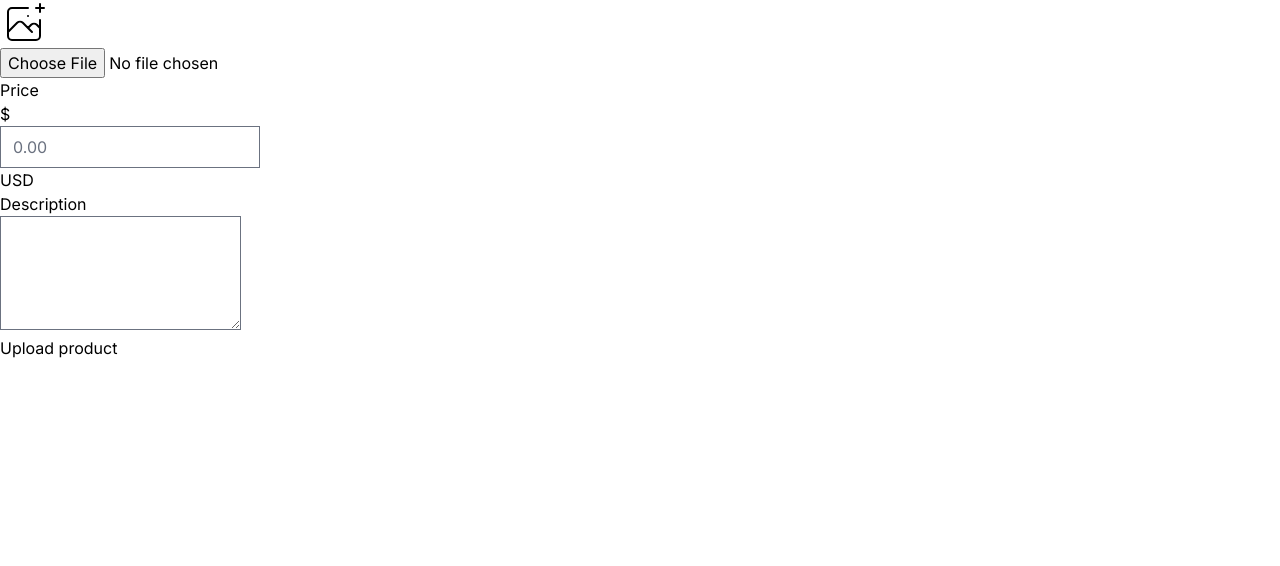
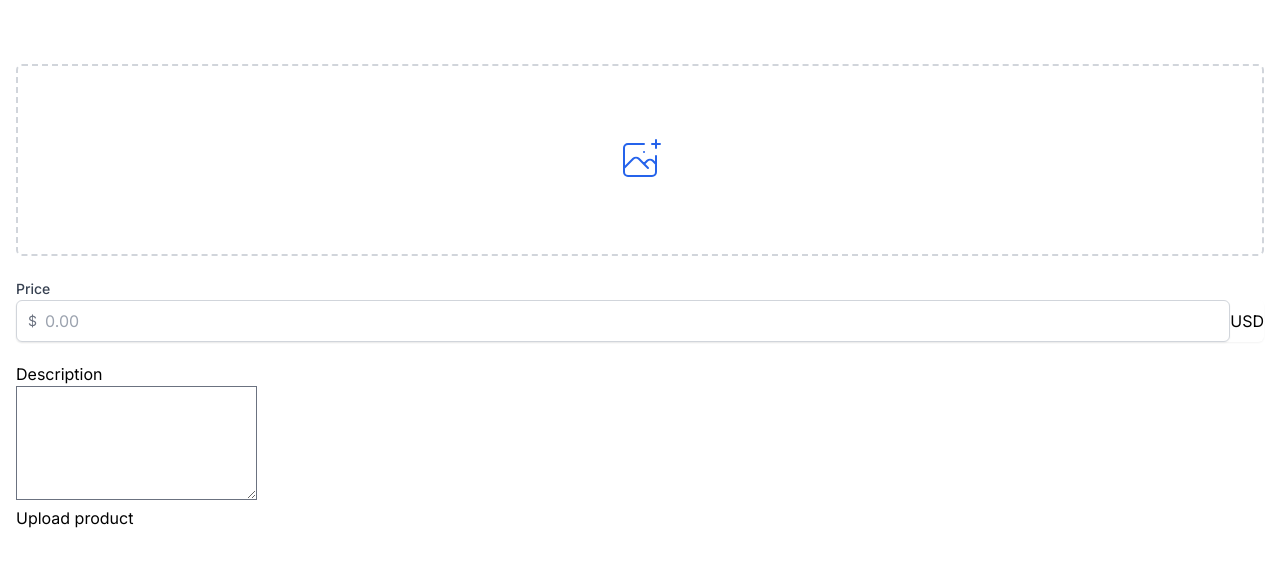
Before and after one commit to sdfwefk11/next-market, a Next.js app: page /product/upload in a window 1280 px wide. Shown: the top 566 px of the page. Built offline with nearby package versions, Linux system fonts and the light colour scheme.

Commit message:
Upload 08:02

```diff
--- a/src/app/enter/page.tsx
+++ b/src/app/enter/page.tsx
@@ -43,13 +43,14 @@ export default function Enter() {
           </div>
         </div>
         <form className="flex flex-col mt-8">
-          <label className="text-sm font-medium text-gray-700">
+          <label htmlFor="input" className="text-sm font-medium text-gray-700">
             {method === "email" ? "Email address" : null}
             {method === "phone" ? "Phone number" : null}
           </label>
           <div className="mt-2">
             {method === "email" ? (
               <input
+                id="input"
                 className="appearance-none w-full px-4 py-2 border border-gray-300 rounded-md shadow-sm placeholder-gray-400 focus:outline-none focus:border-emerald-600 focus:ring-emerald-600"
                 type="email"
                 required
@@ -61,6 +62,7 @@ export default function Enter() {
                   +82
                 </span>
                 <input
+                  id="input"
                   type="number"
                   className="appearance-none w-full px-4 py-2 border border-gray-300 rounded-md shadow-sm placeholder-gray-400 focus:outline-none focus:border-emerald-600 focus:ring-emerald-600 rounded-l-none"
                   required
--- a/src/app/product/upload/page.tsx
+++ b/src/app/product/upload/page.tsx
@@ -1,9 +1,8 @@
 export default function Upload() {
   return (
-    <div>
-      <div>
-        <div>
-          <label>
+    <div className="px-4 py-16">
+      <div className="w-full flex items-center justify-center border-dashed border-2 border-gray-300 py-6 h-48 rounded-md group hover:border-blue-600 transition">
+        <label className="text-blue-600 group-hover:text-blue-200  cursor-pointer transition group-hover:shadow-md rounded-full">
           <svg
             className="h-12 w-12"
             stroke="currentColor"
@@ -18,18 +17,23 @@ export default function Upload() {
               strokeLinejoin="round"
             />
           </svg>
-
-            <input type="file" />
+          <input type="file" className="hidden" />
         </label>
       </div>
+      <div className="my-5">
+        <label htmlFor="price" className="text-sm font-medium text-gray-700">
+          Price
+        </label>
+        <div className="rounded-md shadow-sm relative flex items-center">
+          <div className="absolute left-0 pl-3 flex items-center justify-center">
+            <span className="text-gray-500 text-sm">$</span>
           </div>
-      <div>
-        <label>Price</label>
-        <div>
-          <div>
-            <span>$</span>
-          </div>
-          <input type="text" placeholder="0.00" />
+          <input
+            id="price"
+            type="text"
+            placeholder="0.00"
+            className="appearance-none pl-7 w-full px-4 py-2 border border-gray-300 rounded-md shadow-sm placeholder-gray-400 focus:outline-none focus:border-emerald-600 focus:ring-emerald-600"
+          />
           <div>
             <span>USD</span>
           </div>
```
Lines whose indentation alone changed are shown as unchanged.
